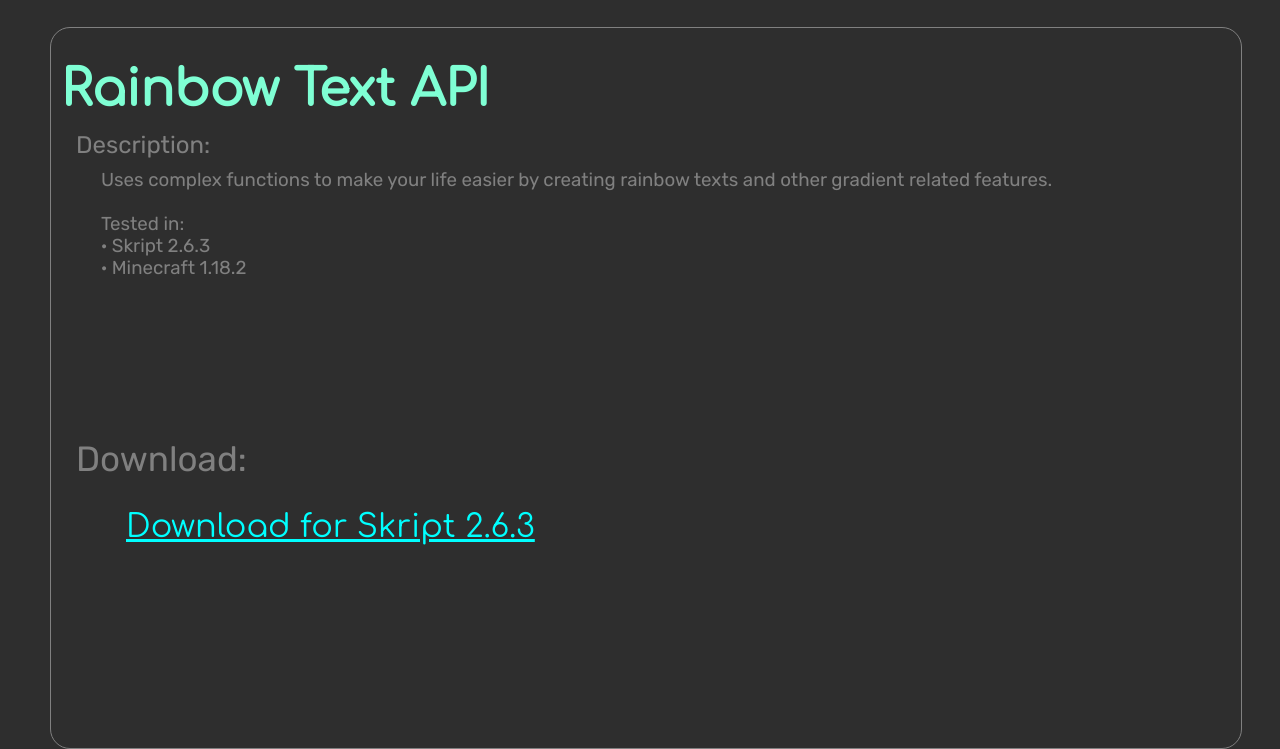
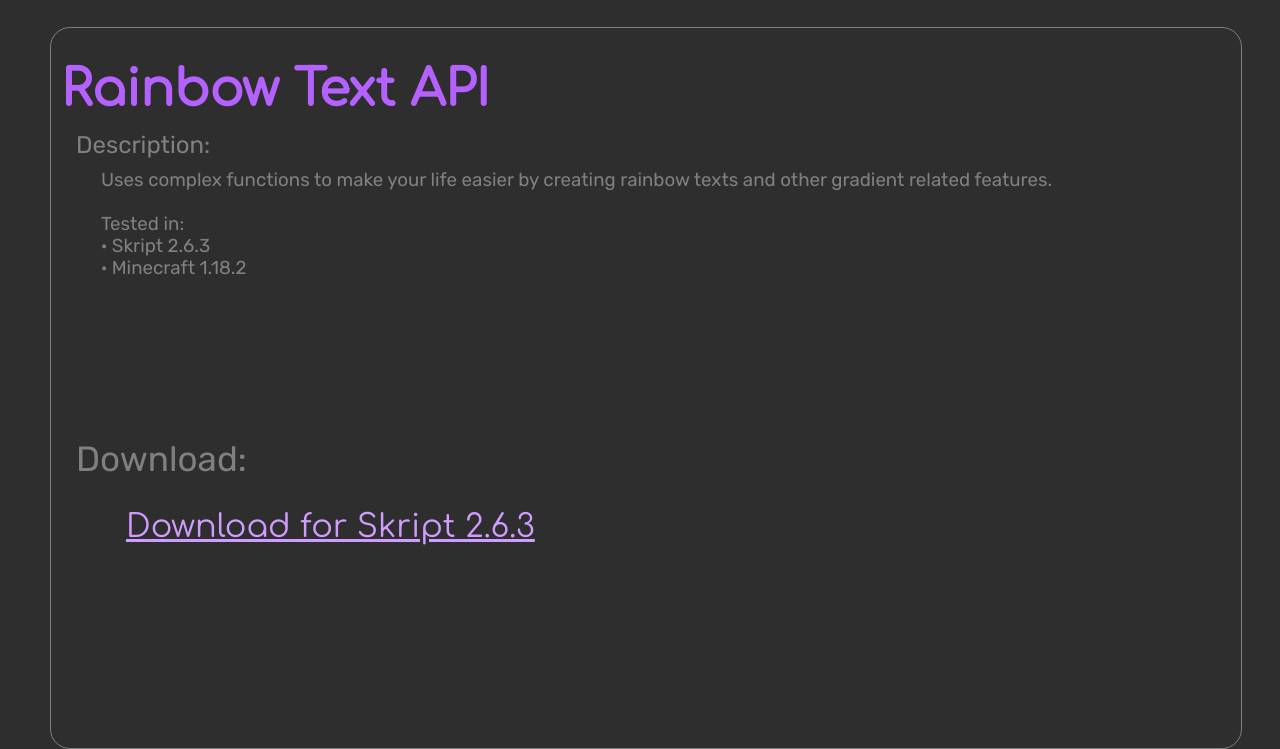
Before and after one commit to EsziL/EsziL.github.io, a plain HTML site: page scripts/rainbow.html in a window 1280 px wide. Shown: the part 51-800 px from the top of the page. Drawn offline with Linux system fonts and the light colour scheme.

Commit message:
updated colors

```diff
--- a/style.css
+++ b/style.css
@@ -99,7 +99,7 @@ html, body {
 }
 
 #scriptname {
-	color: aquamarine;
+	color: #b561ff;
 	text-align: center;
 	font-family: 'Comfortaa';
 	text-decoration: underline;
@@ -151,7 +151,7 @@ a {
 }
 
 #scriptname-2 {
-	color: aquamarine;
+	color: #b561ff;
 	left: 10px;
 	position: relative;
 	font-family: 'Comfortaa';
@@ -188,7 +188,7 @@ a {
 
 
 #script-download {
-	color: aqua;
+	color: #d19cff;
 	font-family: 'Comfortaa';
 	font-weight: lighter;
 	text-decoration: underline;
```
